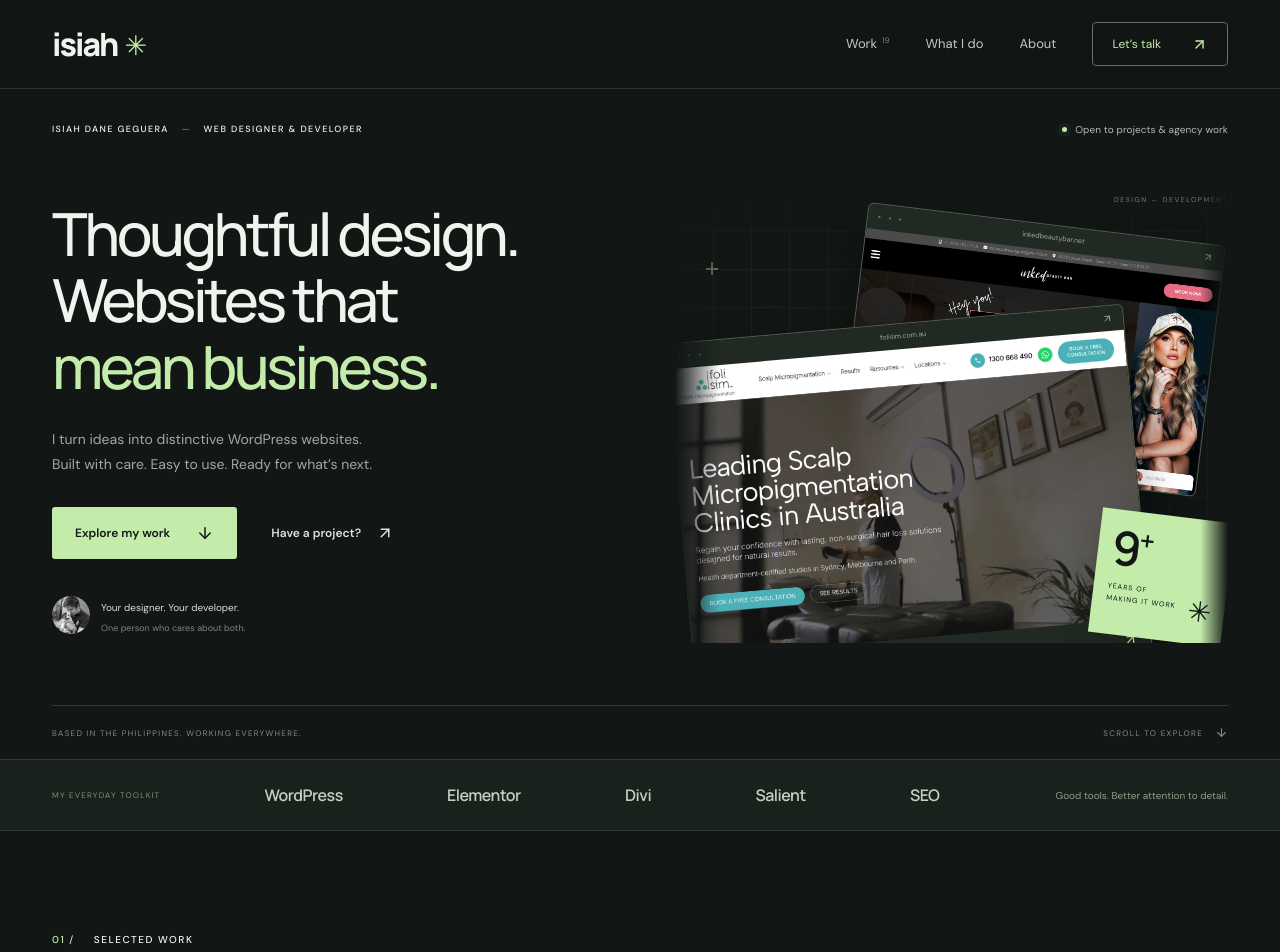
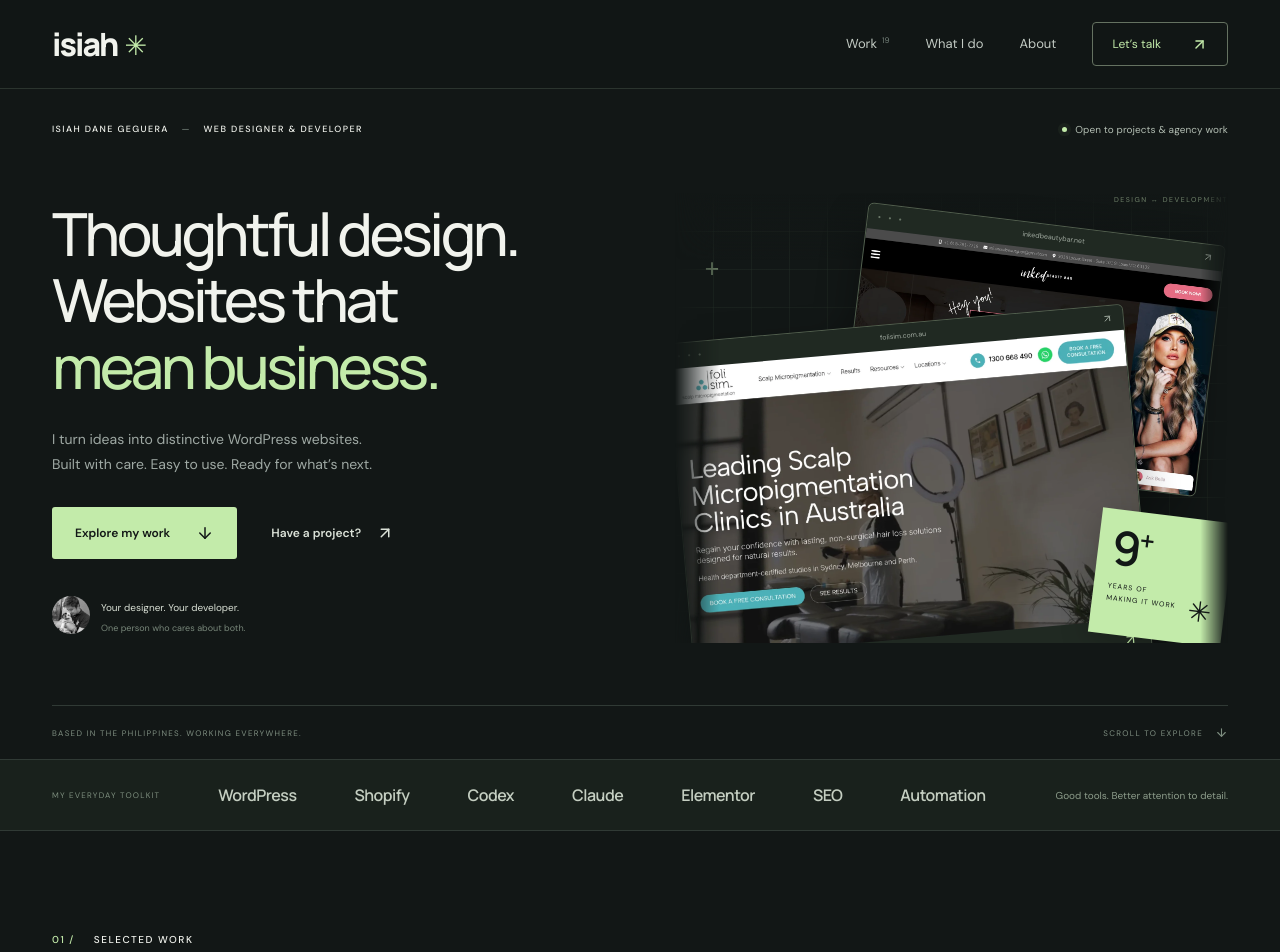
Before and after one commit to Isiah-19/isiah-dane-geguera, a React (Vite) app: page / in a window 1280 px wide. Shown: the top 952 px of the page. Built offline with nearby package versions, Linux system fonts and the light colour scheme.

Commit message:
Update everyday toolkit to requested platforms and tools

```diff
--- a/src/App.tsx
+++ b/src/App.tsx
@@ -80,7 +80,7 @@ export default function App(){
         </div></div>
         <div className="hero-bottom"><span>BASED IN THE PHILIPPINES. WORKING EVERYWHERE.</span><span className="scroll-cue">SCROLL TO EXPLORE <ArrowDown size={13}/></span></div>
       </section>
-      <div className="tools-strip"><div className="container tools-inner"><span className="tool-label">MY EVERYDAY TOOLKIT</span><span>WordPress</span><span>Elementor</span><span>Divi</span><span>Salient</span><span>SEO</span><span className="tools-end">Good tools. Better attention to detail.</span></div></div>
+      <div className="tools-strip"><div className="container tools-inner"><span className="tool-label">MY EVERYDAY TOOLKIT</span><span>WordPress</span><span>Shopify</span><span>Codex</span><span>Claude</span><span>Elementor</span><span>SEO</span><span>Automation</span><span className="tools-end">Good tools. Better attention to detail.</span></div></div>
       <section className="work-section container section-space" id="work"><div className="section-heading" data-reveal><div><p className="eyebrow"><span className="section-number">01 /</span> SELECTED WORK</p><h2>Different businesses.<br/><span>The same attention to detail.</span></h2></div><p className="section-aside">A selection of websites I’ve worked on.<br/>Made for real businesses, and real people.</p></div>
         <div className="work-toolbar"><div className="work-filters" aria-label="Filter selected work">{filters.map(f=><button key={f} className={filter===f?'active':''} aria-pressed={filter===f} onClick={()=>chooseFilter(f)}>{f}<span>{f==='All projects'?projects.length:projects.filter(project=>project.type===f).length}</span></button>)}</div><span className="filter-result" role="status">{visibleProjects.length} of {filtered.length} {filtered.length===1?'project':'projects'}</span></div>
         <div className="project-grid">{visibleProjects.map(p=><ProjectCard key={p.id} project={p} index={projects.indexOf(p)}/>)}</div>
```
